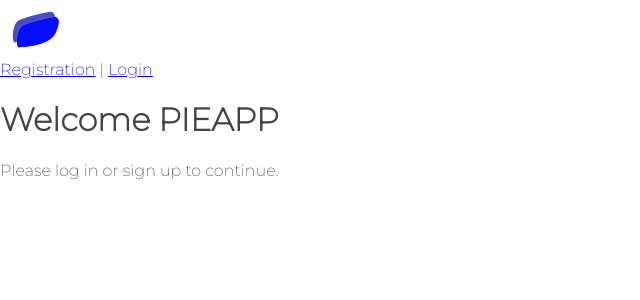
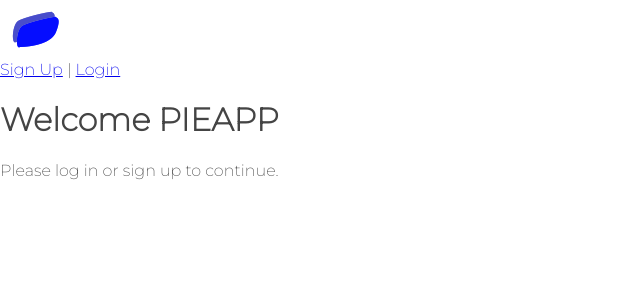
Before and after one commit to jasketikus/pie, a Django app: page / in a window 1280 px wide. Shown: the top 300 px of the page, without its empty margins (0-640 px from the left). Run offline with Django 4.2, Linux system fonts and the light colour scheme.

Commit message:
changed registration to sign up

```diff
--- a/pieproject/pieapp/templates/pieapp/base.html
+++ b/pieproject/pieapp/templates/pieapp/base.html
@@ -13,7 +13,7 @@
         {% if request.user.is_authenticated %}
 			 {{user.username}} | <a href="{% url 'logout' %}">Logout</a>
 		{% else %}
-			<a href="{% url 'register' %}">Registration</a> | <a href="{% url 'login' %}">Login</a>
+			<a href="{% url 'register' %}">Sign Up</a> | <a href="{% url 'login' %}">Login</a>
 		{% endif %}
 
     </div>
```
